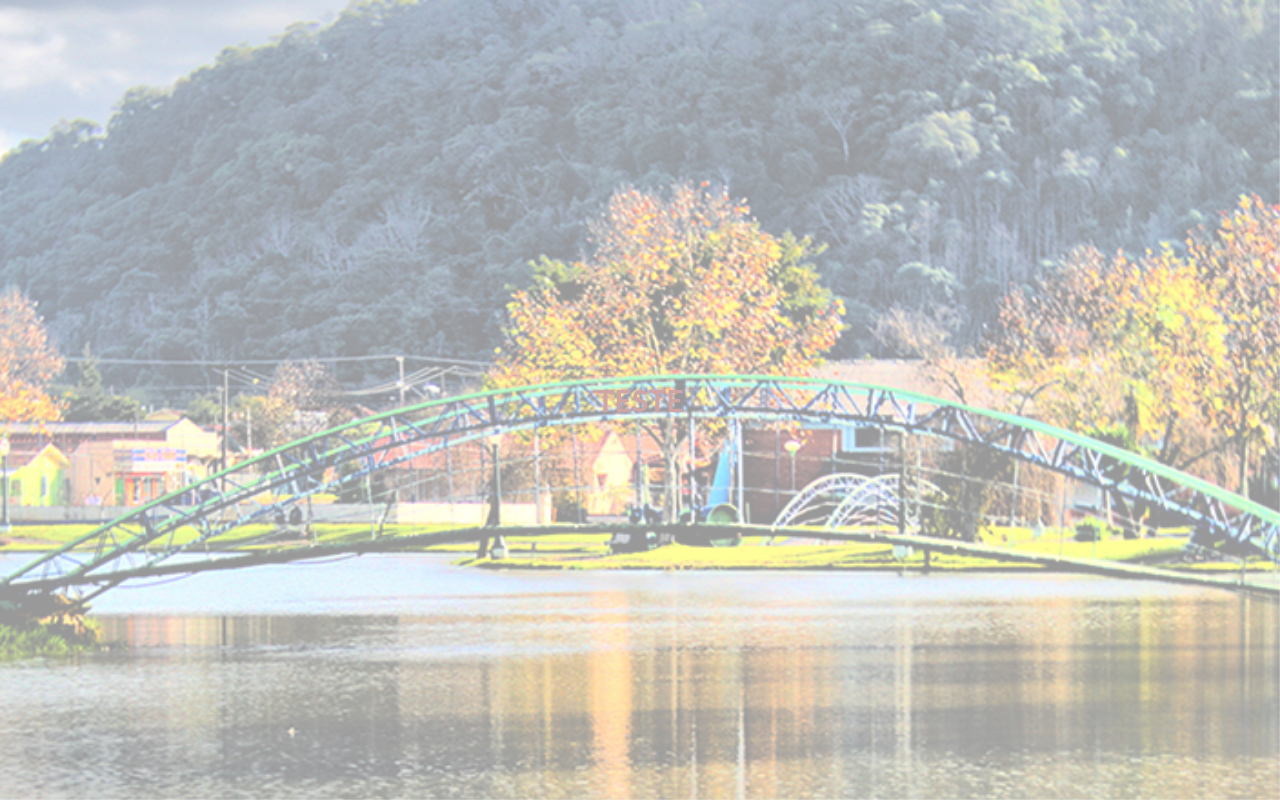
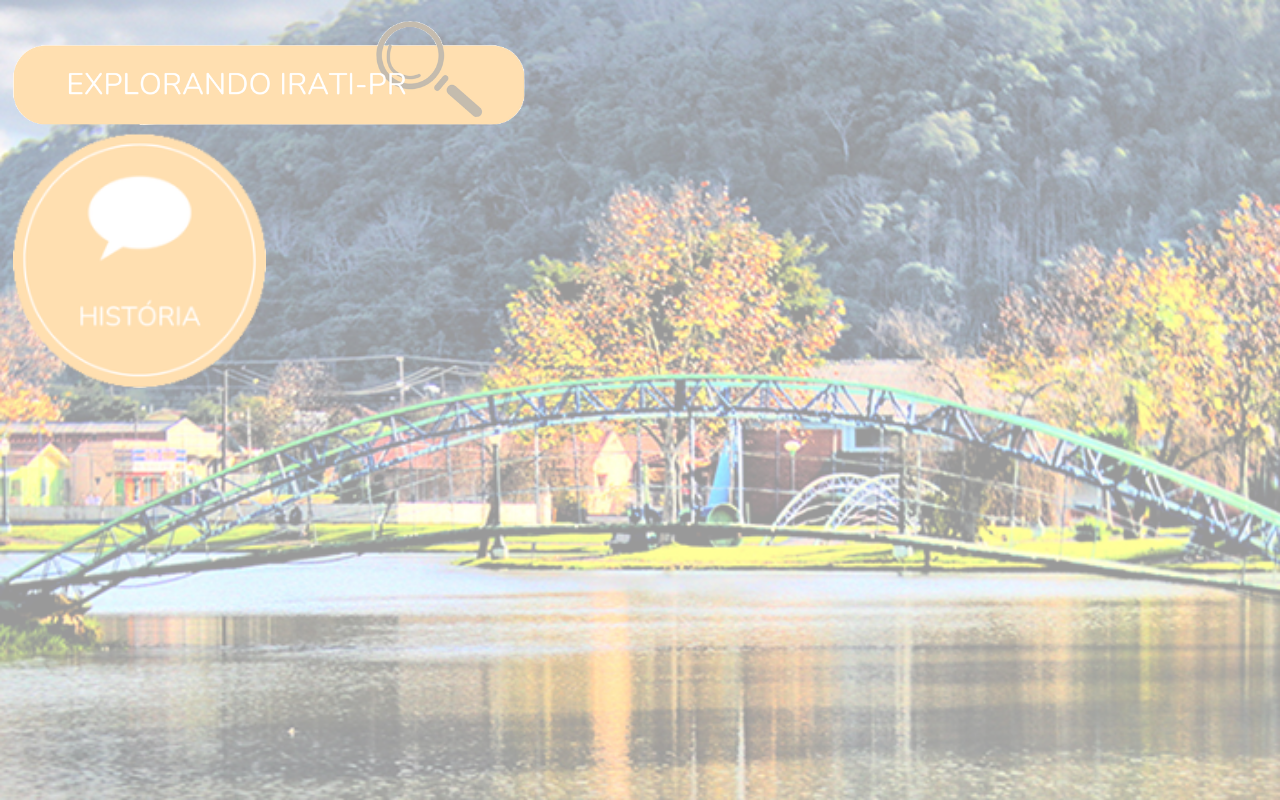
Before and after one commit to DanielaSianaPabis/Explorando_Irati-PR, a plain HTML site: page index.html in a window 1280 px wide. Drawn offline with Linux system fonts and the light colour scheme.

Commit message:
Inserção de elementos no index

```diff
--- a/css/ExplorandoIrati-PR.css
+++ b/css/ExplorandoIrati-PR.css
@@ -27,8 +27,21 @@ body {
     background-attachment: fixed; /* Fixar a imagem de fundo */
     height: 100vh;
     display: flex;
-    justify-content: center;
-    align-items: center;
+
+
+
 
 
 }
+.parallax .elementos {
+    position: absolute; /* Posição absoluta para posicionar a imagem */
+    top: 2%; /* Distância do topo */
+    left: 1%; /* Distância da esquerda */
+    width: 20%; /* Largura da imagem */
+    height: auto; /* Altura ajustada automaticamente para manter a proporção */
+    z-index: 2;
+}
+
+.elementos #historia {
+    align-items: center;
+}
--- a/index.html
+++ b/index.html
@@ -8,8 +8,12 @@
 </head>
 <body>
     <div class="parallax">
-        <h1>TESTE</h1>
+        <div class="elementos">
+            <img src="img/logo_index.png" width="200%" alt="Logo do index">
+            <img src="img/logo_historia.png" width="99%" id="historia">
+        </div>
     </div>
+
 
 </body>
 </html>
```
Also changed, not shown: img/Design sem nome.png (added), img/logo_historia.png (added), img/logo_index.png (added).
